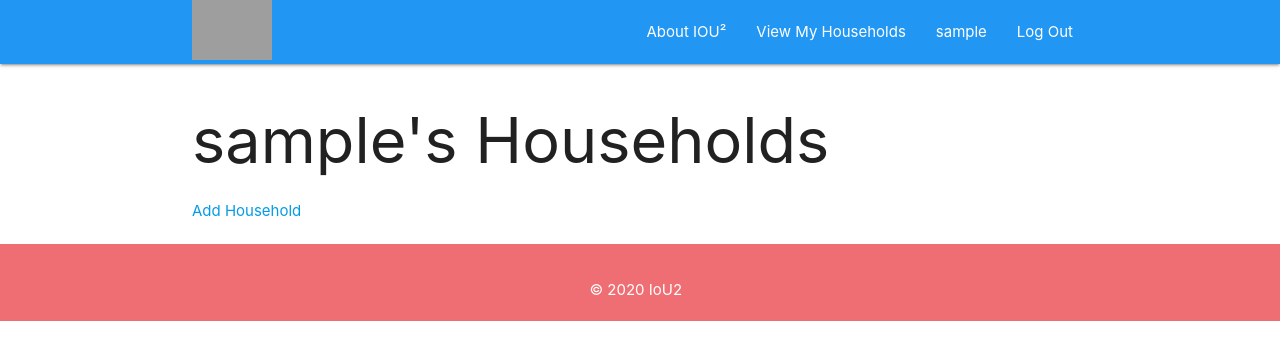
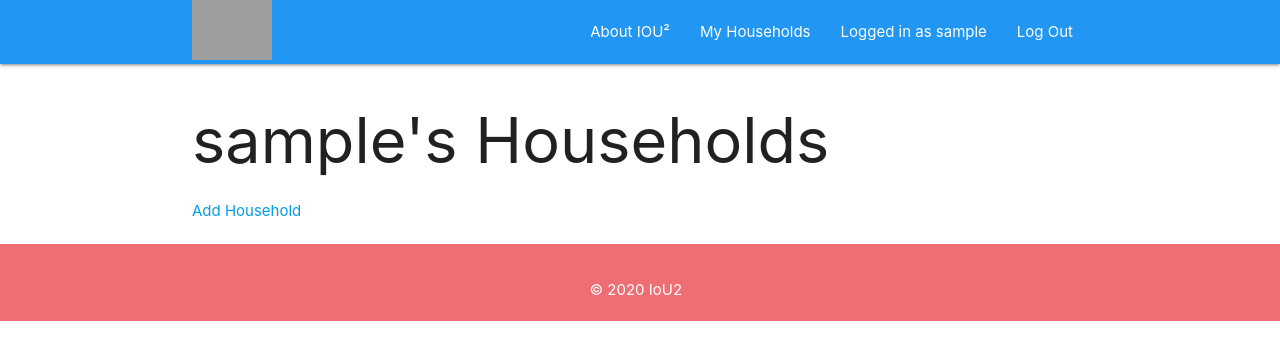
Before and after one commit to alannatai/IoU2, a Django app: page /households/ in a window 1280 px wide. Shown: the top 360 px of the page. Run offline with Django 3.2, Linux system fonts and the light colour scheme; the visitor is signed in with stand-in values (Sample User, id 1); data that the repository does not hold is empty; some libraries are stand-ins or nearby versions; grey boxes are pictures that could not be loaded.

Commit message:
Updated household/add expense modal/x and nav text

```diff
--- a/main_app/templates/base.html
+++ b/main_app/templates/base.html
@@ -25,8 +25,8 @@
                     <ul class="right">
                         <li><a href="/about">About IOU&#178;</a></li>
                         {% if user.is_authenticated %}
-                            <li><a href="{% url 'households_index' %}">View My Households</a></li>
-                            <li><a href="{% url 'user_update' user.id %}">{{ user.username }}</a></li>
+                            <li><a href="{% url 'households_index' %}">My Households</a></li>
+                            <li><a href="{% url 'user_update' user.id %}">Logged in as {{ user.username }}</a></li>
                             <li><a href="{% url 'logout' %}">Log Out</a></li>
                         {% else %}
                             <li><a href="{% url 'signup' %}">Sign Up</a></li>
```
Also changed, not shown: main_app/templates/households/details.html (+3 -9 lines).
